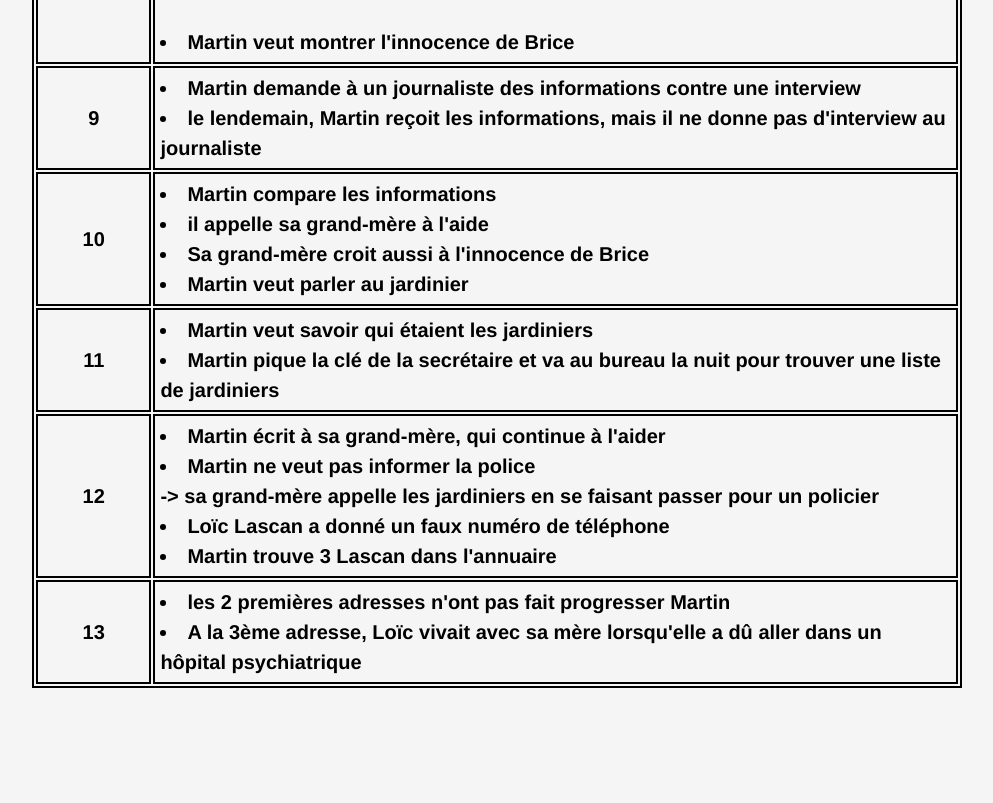
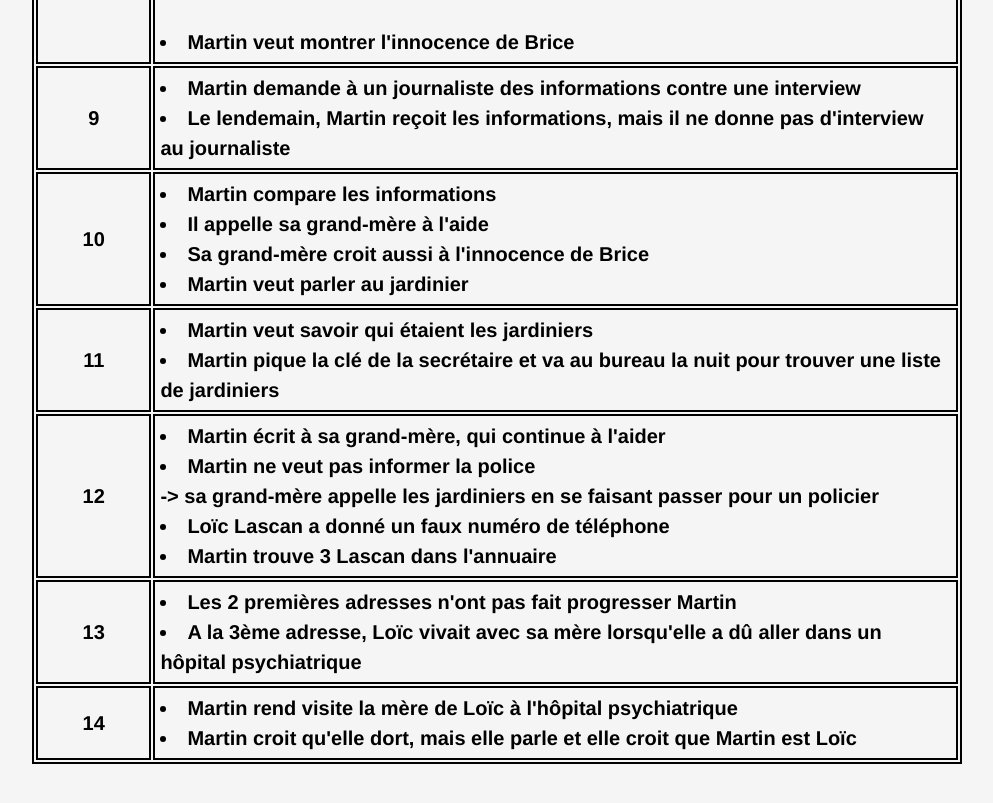
Before and after one commit to HabaneroFlo6/Fr-res-de-sang, a plain HTML site: page resume.html in a window 1280 px wide. Shown: the part 1719-2522 px from the top of the page, without its empty margins (153-1146 px from the left). Before the commit the page ends 2447 px from the top, so only its background shows below. Drawn offline with Linux system fonts and the light colour scheme.

Commit message:
Add files via upload

```diff
--- a/resume.html
+++ b/resume.html
@@ -124,7 +124,7 @@
                         Brice est sûr que ses parents ne le croient pas
                     </li>
                     <li class="geschichte_liste_li_punkt">
-                        l'adresse a été gravée sur la peau des victimes avec un couteau
+                        L'adresse a été gravée sur la peau des victimes avec un couteau
                     </li>
                     <li class="geschichte_liste_li_punkt">
                         Martin veut faire sortir son frère de prison
@@ -227,7 +227,7 @@
                         Martin demande à un journaliste des informations contre une interview
                     </li>
                     <li class="geschichte_liste_li_punkt">
-                        le lendemain, Martin reçoit les informations, mais il ne
+                        Le lendemain, Martin reçoit les informations, mais il ne
                         donne pas d'interview au journaliste
                     </li>
                 </th>
@@ -240,7 +240,7 @@
                         Martin compare les informations
                     </li>
                     <li class="geschichte_liste_li_punkt">
-                        il appelle sa grand-mère à l'aide
+                        Il appelle sa grand-mère à l'aide
                     </li>
                     <li class="geschichte_liste_li_punkt">
                         Sa grand-mère croit aussi à l'innocence de Brice
@@ -289,11 +289,23 @@
                 <th>13</th>
                 <th class="geschichte_liste_th">
                     <li class="geschichte_liste_li_punkt">
-                        les 2 premières adresses n'ont pas fait progresser Martin
+                        Les 2 premières adresses n'ont pas fait progresser Martin
                     </li>
                     <li class="geschichte_liste_li_punkt">
                         A la 3ème adresse, Loïc vivait avec sa mère lorsqu'elle a dû aller
                         dans un hôpital psychiatrique
+                    </li>
+                </th>
+            </tr>
+
+            <tr>
+                <th>14</th>
+                <th class="geschichte_liste_th">
+                    <li class="geschichte_liste_li_punkt">
+                        Martin rend visite la mère de Loïc à l'hôpital psychiatrique
+                    </li>
+                    <li class="geschichte_liste_li_punkt">
+                        Martin croit qu'elle dort, mais elle parle et elle croit que Martin est Loïc
                     </li>
                 </th>
             </tr>
```
